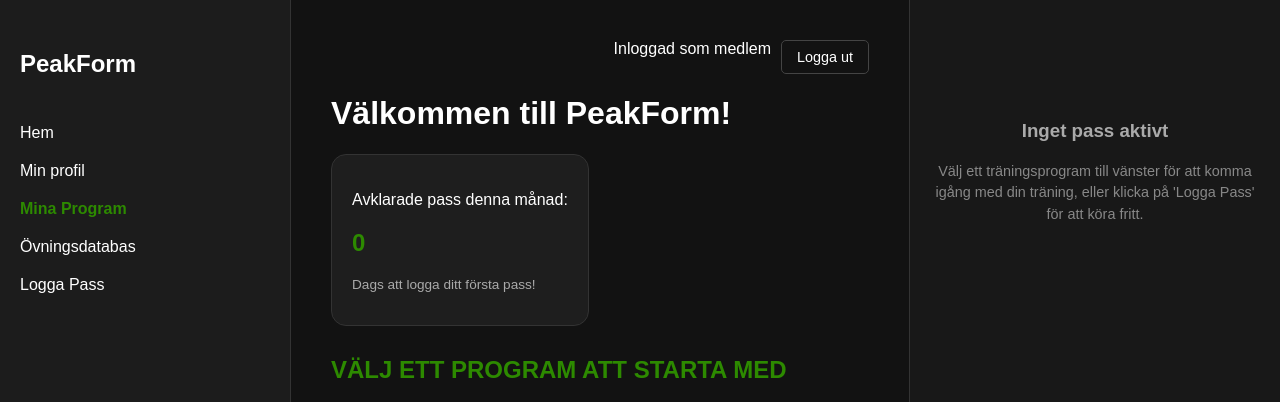
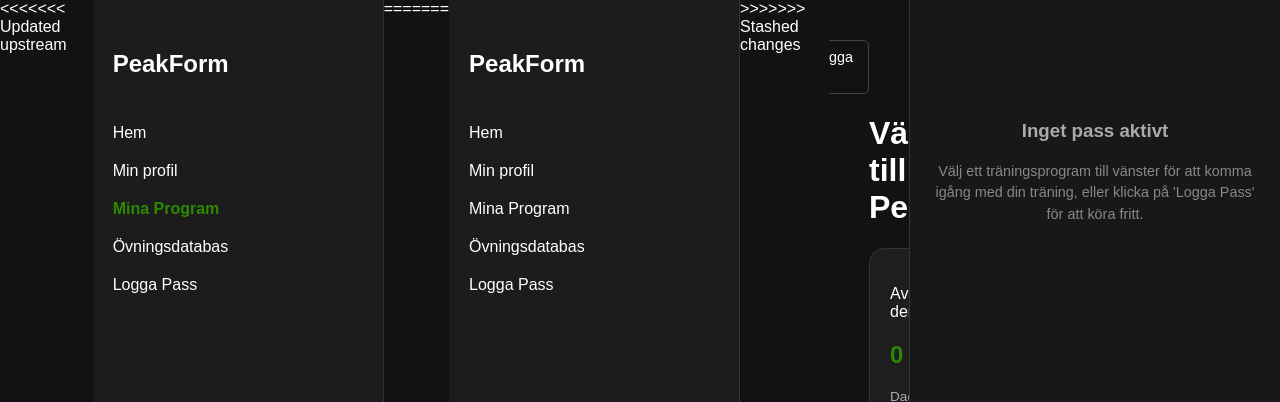
Before and after one commit to Larsencalle/Grupp_7_Peak_Form, a Flask app: page /dashboard in a window 1280 px wide. Shown: the top 402 px of the page. Run offline with Flask 3, Linux system fonts and the light colour scheme; the visitor is signed in with stand-in values (Sample User, id 1).

Commit message:
Update dashboard.html

```diff
--- a/templates/dashboard.html
+++ b/templates/dashboard.html
@@ -10,6 +10,7 @@
 
     <div class="dashboard-layout">
 
+<<<<<<< Updated upstream
         <nav class="sidebar">
             <h2>PeakForm</h2>
             <ul>
@@ -29,6 +30,27 @@
                 {% endif %}
             </ul>
         </nav>
+=======
+<nav class="sidebar">
+    <h2>PeakForm</h2>
+    <ul>
+        <li><a href="/">Hem</a></li>
+
+        {% if logged_in %}
+            <li><a href="#">Min profil</a></li>
+            <li><a href="#" class="aktiv">Mina Program</a></li>
+        {% else %}
+            <li><a href="#" class="aktiv">Skapa program</a></li>
+        {% endif %}
+
+        <li><a href="excercise.html">Övningsdatabas</a></li>
+
+        {% if logged_in %}
+            <li><a href="#">Logga Pass</a></li>
+        {% endif %}
+    </ul>
+</nav>
+>>>>>>> Stashed changes
 
         <main class="main-content">
             <div class="user-actions">
```
